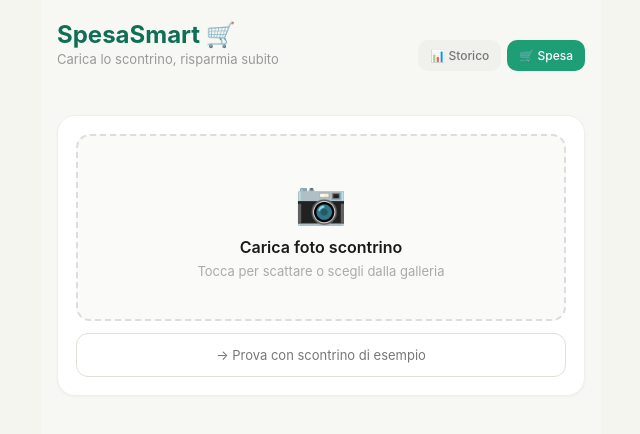
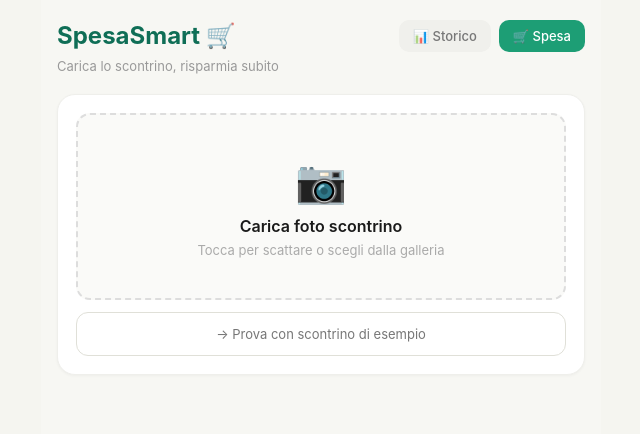
Before and after one commit to denyed21/spesasmart, a Next.js app: page / in a window 1280 px wide. Both pictures are taken after a click on the button "Salta". Shown: the top 434 px of the page, without its empty margins (319-959 px from the left). Built offline with nearby package versions, Linux system fonts and the light colour scheme.

Commit message:
Add files via upload

```diff
--- a/app/page.js
+++ b/app/page.js
@@ -287,22 +287,20 @@ export default function Home() {
       <style>{`@keyframes spin { to { transform: rotate(360deg); } }`}</style>
       <div style={g.inner}>
         {/* Header */}
-        <div style={{ display: 'flex', alignItems: 'center', justifyContent: 'space-between', marginBottom: 24 }}>
-          <div style={{ minWidth: 0 }}>
-            <div style={g.logo}>SpesaSmart 🛒</div>
-            <div style={g.tagline}>Carica lo scontrino, risparmia subito</div>
-          </div>
-          <div style={{ display: 'flex', gap: 6, flexShrink: 0, marginLeft: 12 }}>
-            <button style={{ background: showHistory ? '#1D9E75' : '#f0f0ec', border: 'none', borderRadius: 10, padding: '8px 12px', fontSize: 12, fontWeight: 500, color: showHistory ? '#fff' : '#777', cursor: 'pointer', whiteSpace: 'nowrap' }}
+        <div style={{ display: 'flex', alignItems: 'center', justifyContent: 'space-between', marginBottom: 6 }}>
+          <div style={g.logo}>SpesaSmart 🛒</div>
+          <div style={{ display: 'flex', gap: 8 }}>
+            <button style={{ background: showHistory ? '#1D9E75' : '#f0f0ec', border: 'none', borderRadius: 10, padding: '8px 14px', fontSize: 13, fontWeight: 500, color: showHistory ? '#fff' : '#777', cursor: 'pointer' }}
               onClick={() => { setShowHistory(true); setStep('upload'); setResults(null); }}>
               📊 Storico
             </button>
-            <button style={{ background: !showHistory ? '#1D9E75' : '#f0f0ec', border: 'none', borderRadius: 10, padding: '8px 12px', fontSize: 12, fontWeight: 500, color: !showHistory ? '#fff' : '#777', cursor: 'pointer', whiteSpace: 'nowrap' }}
+            <button style={{ background: !showHistory ? '#1D9E75' : '#f0f0ec', border: 'none', borderRadius: 10, padding: '8px 14px', fontSize: 13, fontWeight: 500, color: !showHistory ? '#fff' : '#777', cursor: 'pointer' }}
               onClick={() => setShowHistory(false)}>
               🛒 Spesa
             </button>
           </div>
         </div>
+        <div style={{ ...g.tagline, marginBottom: 20 }}>Carica lo scontrino, risparmia subito</div>
 
         {/* STORICO */}
         {showHistory && (
```
